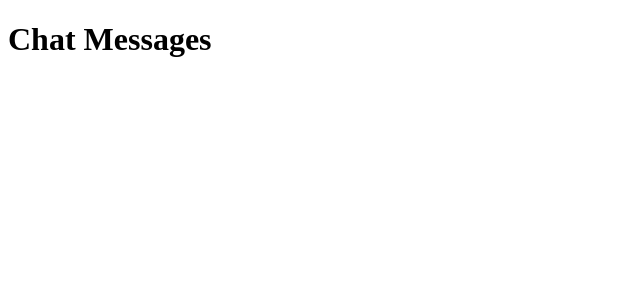
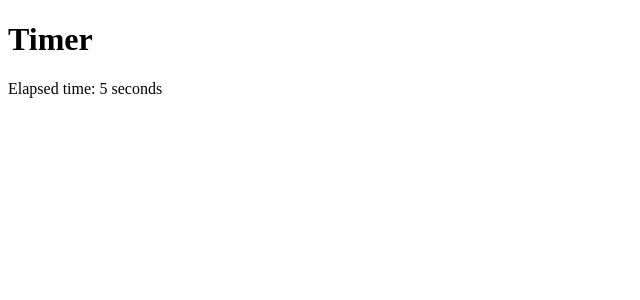
Before and after one commit to Devoir23/HTML-CSS-JAVASCRIPT, a React (Create React App) app in the folder React/react-series/: page / in a window 1280 px wide. Shown: the top 300 px of the page, without its empty margins (0-640 px from the left). Built offline with nearby package versions, Linux system fonts and the light colour scheme.

Commit message:
Timer example

```diff
--- a/React/react-series/src/App.js
+++ b/React/react-series/src/App.js
@@ -1,36 +1,26 @@
-// cleanup or API subscription
+// Timer
 import React, { useState, useEffect } from 'react';
 
-function FakeChatApp() {
-  const [messages, setMessages] = useState([]);
+function Timer() {
+  const [seconds, setSeconds] = useState(0);
 
   useEffect(() => {
-    const fetchMessages = () => {
-      setMessages((prevMessages) => [
-        ...prevMessages,
-        `New message at ${new Date().toLocaleTimeString()}`,
-      ]);
-    };
+    const timer = setInterval(() => {
+      setSeconds((prev) => prev + 1);
+    }, 1000);
 
-    // Simulating a message subscription
-    const interval = setInterval(fetchMessages, 10000);
-
-    // Cleanup function to unsubscribe from the "chat server"
+    // Cleanup to stop the timer when the component unmounts
     return () => {
-      clearInterval(interval);
+      clearInterval(timer);
     };
   }, []); // Empty dependency array ensures it runs once on mount
 
   return (
     <div>
-      <h1>Chat Messages</h1>
-      <ul>
-        {messages.map((msg, index) => (
-          <li key={index}>{msg}</li>
-        ))}
-      </ul>
+      <h1>Timer</h1>
+      <p>Elapsed time: {seconds} seconds</p>
     </div>
   );
 }
 
-export default FakeChatApp;
+export default Timer;
```
